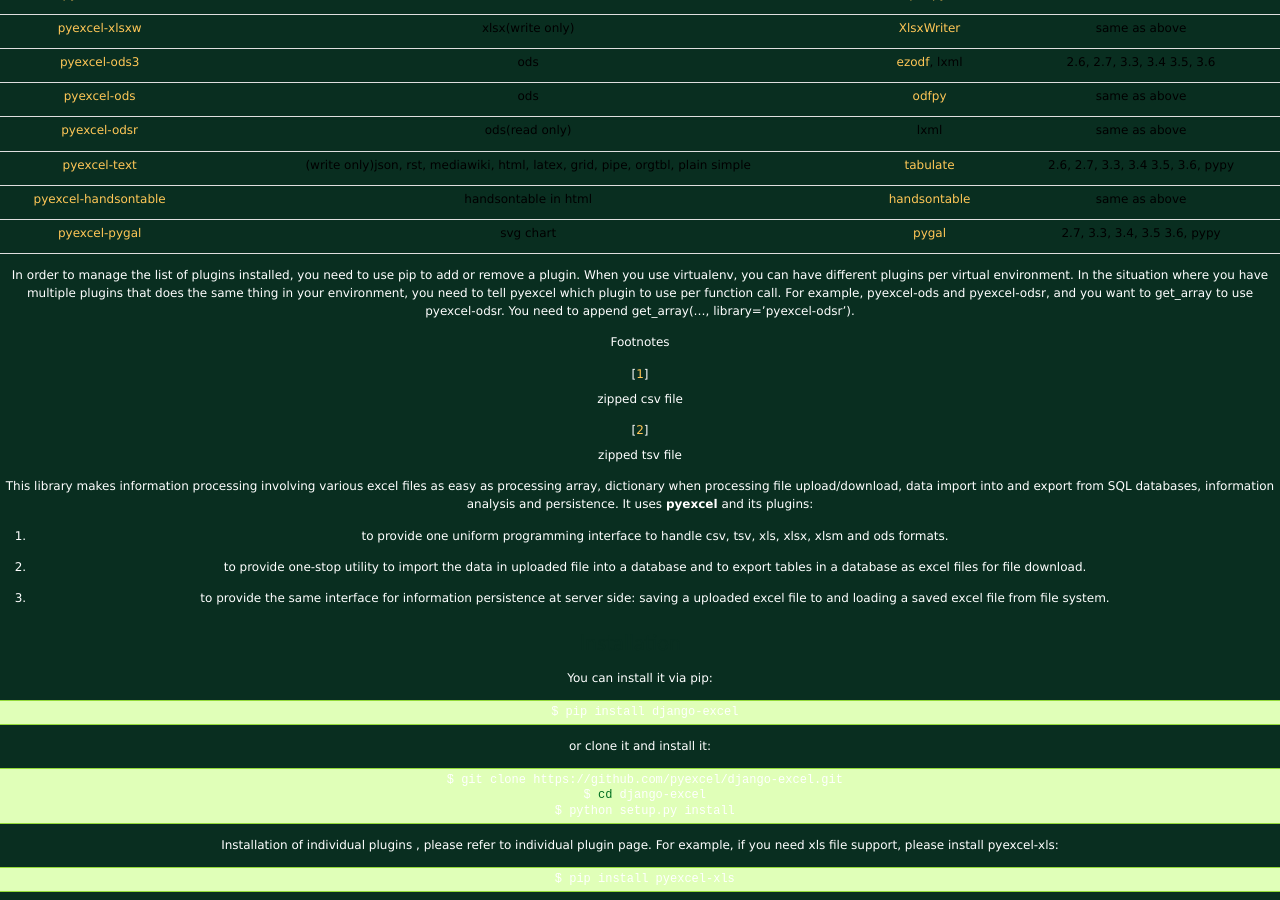
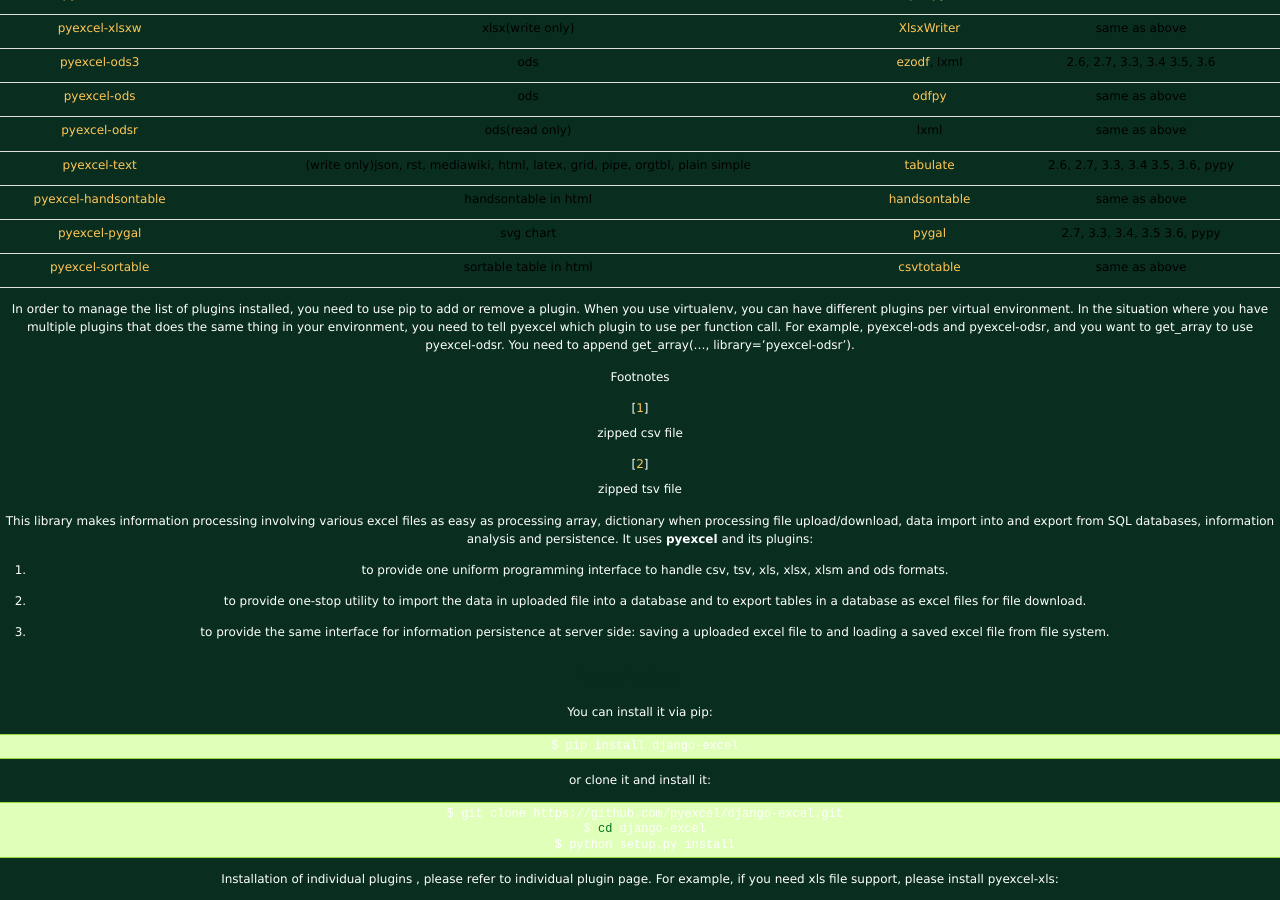
Before and after one commit to pyexcel-webwares/django-excel, a Sphinx documentation site: the page built from docs/source/index.rst, in a window 1280 px wide and 900 px high, scrolled down 1208 px. Built offline with Sphinx 7.4.7, drawn with Linux system fonts in a browser that asks for light colours.

Commit message:
update plugin list

```diff
--- a/README.rst
+++ b/README.rst
@@ -85,6 +85,7 @@
    `pyexcel-handsontable`_  handsontable in html    `handsontable`_ same as above
    `pyexcel-pygal`_         svg chart               `pygal`_        2.7, 3.3, 3.4, 3.5
                                                                     3.6, pypy
+   `pyexcel-sortable`_      sortable table in html  `csvtotable`_   same as above
    ======================== ======================= =============== ==================
 
 .. _pyexcel-io: https://github.com/pyexcel/pyexcel-io
@@ -110,6 +111,8 @@
 .. _pygal: https://github.com/Kozea/pygal
 .. _pyexcel-matplotlib: https://github.com/pyexcel/pyexcel-matplotlib
 .. _matplotlib: https://matplotlib.org
+.. _pyexcel-sortable: https://github.com/pyexcel/pyexcel-sortable
+.. _csvtotable: https://github.com/vividvilla/csvtotable
 
 
 In order to manage the list of plugins installed, you need to use pip to add or remove
--- a/docs/source/index.rst
+++ b/docs/source/index.rst
@@ -76,6 +76,7 @@
    `pyexcel-handsontable`_  handsontable in html    `handsontable`_ same as above
    `pyexcel-pygal`_         svg chart               `pygal`_        2.7, 3.3, 3.4, 3.5
                                                                     3.6, pypy
+   `pyexcel-sortable`_      sortable table in html  `csvtotable`_   same as above
    ======================== ======================= =============== ==================
 
 .. _pyexcel-io: https://github.com/pyexcel/pyexcel-io
@@ -101,6 +102,8 @@
 .. _pygal: https://github.com/Kozea/pygal
 .. _pyexcel-matplotlib: https://github.com/pyexcel/pyexcel-matplotlib
 .. _matplotlib: https://matplotlib.org
+.. _pyexcel-sortable: https://github.com/pyexcel/pyexcel-sortable
+.. _csvtotable: https://github.com/vividvilla/csvtotable
 
 
 In order to manage the list of plugins installed, you need to use pip to add or remove
```
